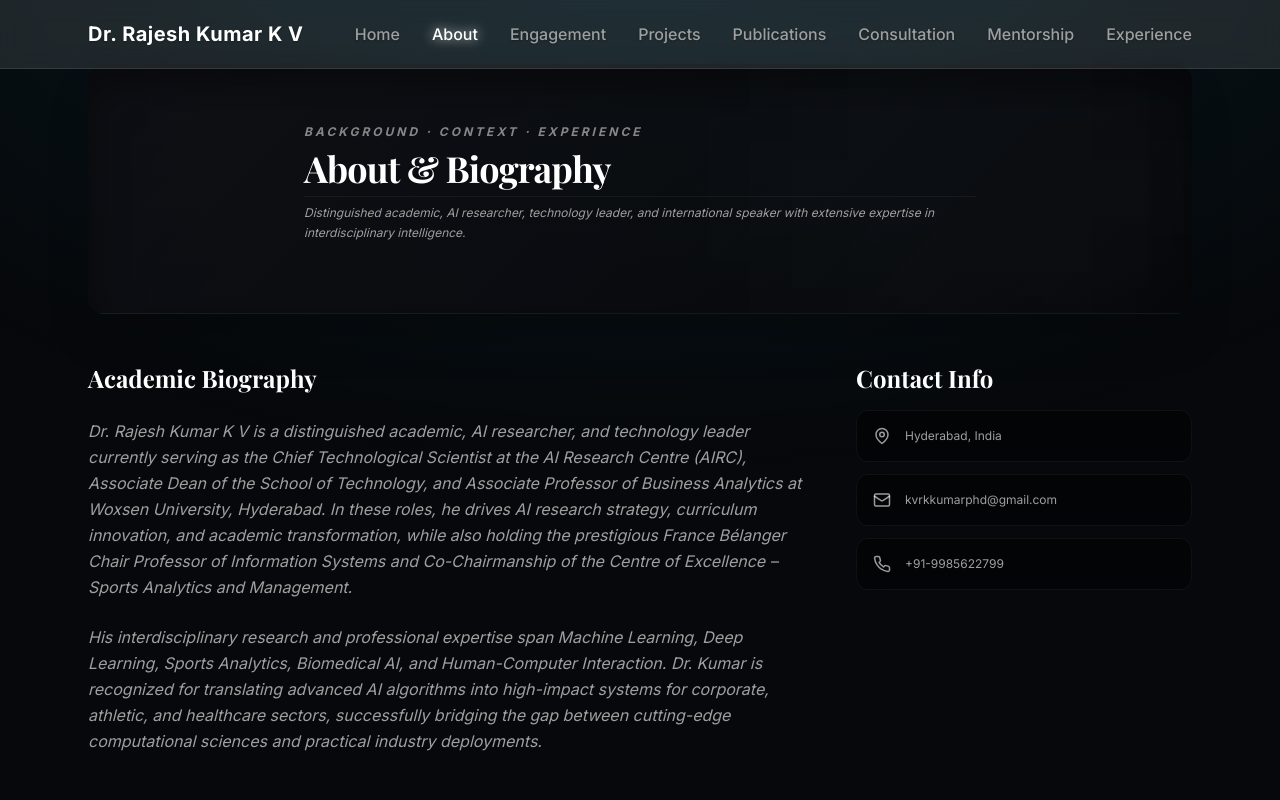
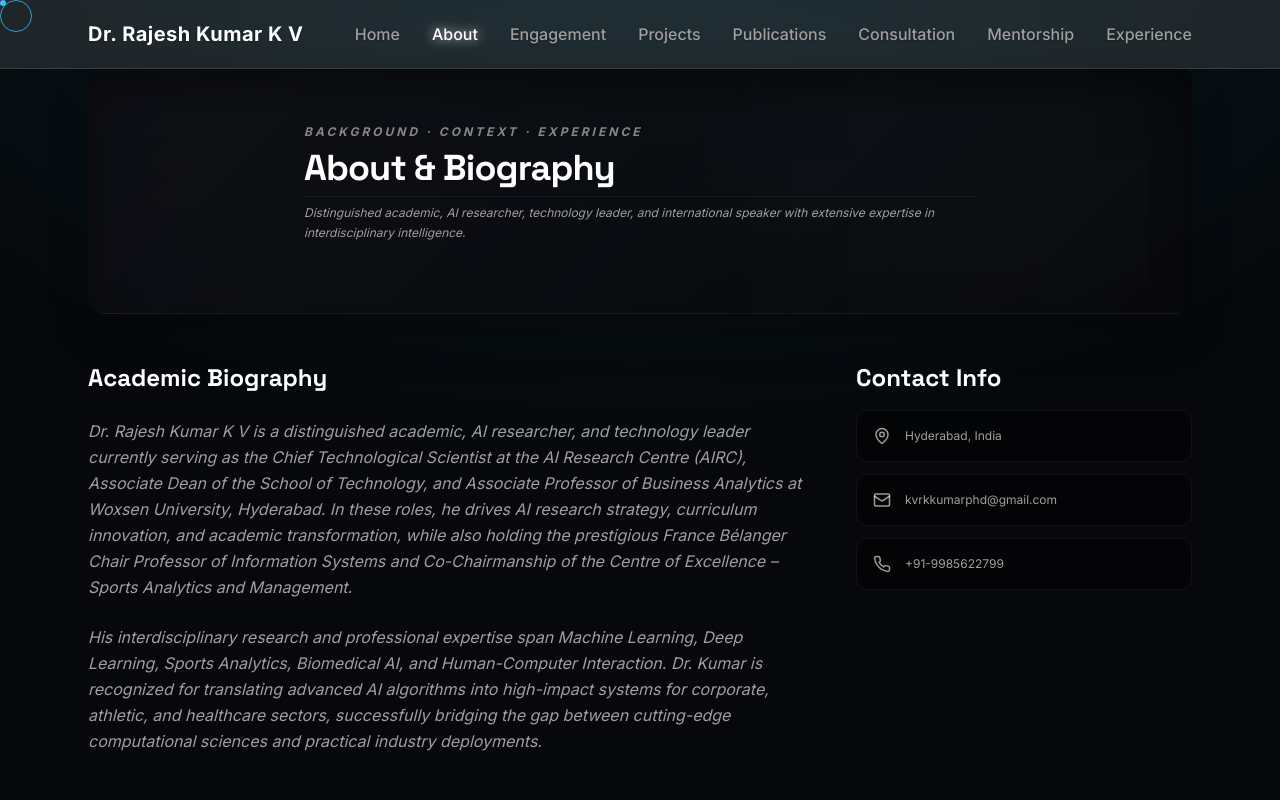
Before and after one commit to Rajesh-Research/consultant, a Next.js app: page / in a window 1280 px wide. Both pictures are taken after a click on the button "EXPLORE PROFILE". Shown: the top 800 px of the page. Built offline with nearby package versions, Linux system fonts and the light colour scheme.

Commit message:
Update background image path build resolver, add stylish Space Grotesk font and CustomCursor follower

```diff
--- a/src/app/globals.css
+++ b/src/app/globals.css
@@ -22,6 +22,13 @@ body {
   color: #ededed;
   overflow-x: hidden;
   font-family: 'Inter', -apple-system, BlinkMacSystemFont, "Segoe UI", Roboto, sans-serif;
+}
+
+/* Hide native cursor on desktop to support custom interactive cursor */
+@media (pointer: fine) {
+  body, a, button, [role="button"], input, select, textarea, .cursor-pointer {
+    cursor: none !important;
+  }
 }
 
 /* Gradient Text (Silver/White Metallic) */
--- a/src/app/layout.tsx
+++ b/src/app/layout.tsx
@@ -1,5 +1,6 @@
 import type { Metadata } from 'next';
 import './globals.css';
+import CustomCursor from '@/components/CustomCursor';
 
 export const metadata: Metadata = {
   metadataBase: new URL('https://dr-rajesh-kumar.vercel.app'),
@@ -36,11 +37,12 @@ export default function RootLayout({
         <link rel="preconnect" href="https://fonts.googleapis.com" />
         <link rel="preconnect" href="https://fonts.gstatic.com" />
         <link
-          href="https://fonts.googleapis.com/css2?family=Inter:wght@300;400;500;600;700&family=Playfair+Display:wght@600;700;800&display=swap"
+          href="https://fonts.googleapis.com/css2?family=Inter:wght@300;400;500;600;700&family=Space+Grotesk:wght@400;500;600;700;800&display=swap"
           rel="stylesheet"
         />
       </head>
       <body className="bg-primary text-text font-sans">
+        <CustomCursor />
         <div className="fixed inset-0 -z-10 bg-gradient-to-br from-primary via-secondary to-primary" />
         <div className="fixed inset-0 -z-9 bg-[radial-gradient(ellipse_80%_80%_at_50%_-20%,rgba(0,212,255,0.1),rgba(255,255,255,0))]" />
         {children}
--- /dev/null
+++ b/src/components/CustomCursor.tsx
@@ -0,0 +1,89 @@
+'use client';
+
+import { useEffect, useState } from 'react';
+import { motion, useMotionValue, useSpring } from 'framer-motion';
+
+export default function CustomCursor() {
+  const [hovered, setHovered] = useState(false);
+  const [hidden, setHidden] = useState(true);
+
+  // Use Framer Motion's smooth motion values to avoid laggy custom cursors!
+  const cursorX = useMotionValue(-100);
+  const cursorY = useMotionValue(-100);
+
+  // Smooth spring animations for a sleek inertia-driven trail effect!
+  const springConfig = { damping: 40, stiffness: 400, mass: 0.4 };
+  const cursorXSpring = useSpring(cursorX, springConfig);
+  const cursorYSpring = useSpring(cursorY, springConfig);
+
+  useEffect(() => {
+    const moveCursor = (e: MouseEvent) => {
+      cursorX.set(e.clientX);
+      cursorY.set(e.clientY);
+      if (hidden) setHidden(false);
+    };
+
+    const handleMouseLeave = () => setHidden(true);
+    const handleMouseEnter = () => setHidden(false);
+
+    window.addEventListener('mousemove', moveCursor);
+    document.addEventListener('mouseleave', handleMouseLeave);
+    document.addEventListener('mouseenter', handleMouseEnter);
+
+    const updateHoverState = () => {
+      const elements = document.querySelectorAll(
+        'a, button, [role="button"], input, select, textarea, .hover-target'
+      );
+      elements.forEach((el) => {
+        el.addEventListener('mouseenter', () => setHovered(true));
+        el.addEventListener('mouseleave', () => setHovered(false));
+      });
+    };
+
+    updateHoverState();
+
+    // Re-attach hover event listeners when layout changes dynamically
+    const observer = new MutationObserver(updateHoverState);
+    observer.observe(document.body, { childList: true, subtree: true });
+
+    return () => {
+      window.removeEventListener('mousemove', moveCursor);
+      document.removeEventListener('mouseleave', handleMouseLeave);
+      document.removeEventListener('mouseenter', handleMouseEnter);
+      observer.disconnect();
+    };
+  }, [cursorX, cursorY, hidden]);
+
+  if (hidden) return null;
+
+  return (
+    <>
+      {/* Main Ring Follower */}
+      <motion.div
+        className="fixed top-0 left-0 w-8 h-8 rounded-full border border-sky-400 pointer-events-none z-[9999] -translate-x-1/2 -translate-y-1/2 hidden md:block"
+        style={{
+          x: cursorXSpring,
+          y: cursorYSpring,
+        }}
+        animate={{
+          scale: hovered ? 1.6 : 1,
+          backgroundColor: hovered ? 'rgba(56, 189, 248, 0.15)' : 'rgba(0, 0, 0, 0)',
+          borderColor: hovered ? 'transparent' : 'rgba(56, 189, 248, 0.8)',
+        }}
+        transition={{ type: 'tween', ease: 'easeOut', duration: 0.15 }}
+      />
+      {/* Inner Center Dot (no delay/spring for exact response) */}
+      <motion.div
+        className="fixed top-0 left-0 w-1.5 h-1.5 bg-sky-400 rounded-full pointer-events-none z-[9999] -translate-x-1/2 -translate-y-1/2 hidden md:block"
+        style={{
+          x: cursorX,
+          y: cursorY,
+        }}
+        animate={{
+          scale: hovered ? 0.5 : 1,
+        }}
+        transition={{ type: 'tween', ease: 'easeOut', duration: 0.15 }}
+      />
+    </>
+  );
+}
--- a/src/components/Hero.tsx
+++ b/src/components/Hero.tsx
@@ -9,14 +9,9 @@ interface HeroProps {
   setActiveTab: (tab: string) => void;
 }
 
+const isProd = process.env.NODE_ENV === 'production';
 const getAssetPath = (path: string) => {
-  if (typeof window !== 'undefined') {
-    const pathName = window.location.pathname;
-    if (pathName.startsWith('/consultant')) {
-      return `/consultant${path}`;
-    }
-  }
-  return path;
+  return isProd ? `/consultant${path}` : path;
 };
 
 export default function Hero({ setActiveTab }: HeroProps) {
--- a/tailwind.config.js
+++ b/tailwind.config.js
@@ -16,7 +16,7 @@ module.exports = {
         'text-secondary': '#9f9f9f',
       },
       fontFamily: {
-        'serif': ['Playfair Display', 'serif'],
+        'serif': ['Space Grotesk', 'sans-serif'],
         'sans': ['Inter', 'sans-serif'],
       },
       backgroundImage: {
```
